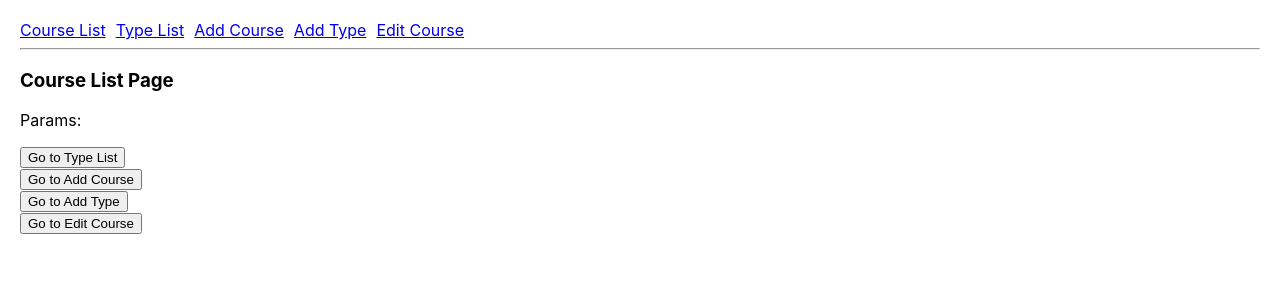
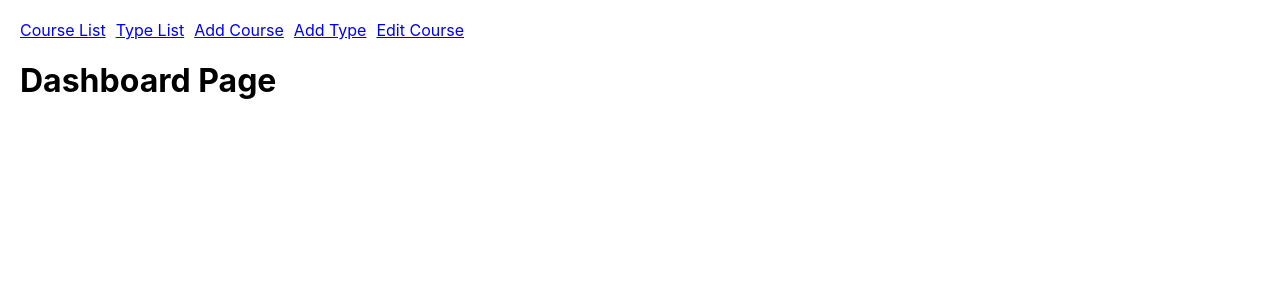
Before and after one commit to musulton/react-navigation, a React (Create React App) app: page / in a window 1280 px wide. Shown: the top 300 px of the page. Built offline with nearby package versions, Linux system fonts and the light colour scheme.

Commit message:
Remove nested route

```diff
--- a/src/App.js
+++ b/src/App.js
@@ -34,29 +34,20 @@ function NavBar() {
   )
 }
 
-
-function Layout() {
+function App() {
   return (
       <div className="App">
           <NavBar />
-        <hr />
-        <Outlet />
-      </div>
-  )
-}
-
-function App() {
-  return (
           <Routes>
-        <Route path={ROUTES.COURSE_LIST} element={<Layout />}>
-          <Route index={true} element={<CourseList />} />
+              <Route index={true} element={<h1>Dashboard Page</h1>} />
+              <Route index={true} path={ROUTES.COURSE_LIST} element={<CourseList />} />
               <Route path={ROUTES.ADD_COURSE} element={<AddCourse />} />
               <Route path={`${ROUTES.EDIT_COURSE}/:courseId?`} element={<EditCourse />} />
               <Route path={ROUTES.TYPE_LIST} element={<TypeList />} />
               <Route path={ROUTES.ADD_TYPE} element={<AddType />} />
               <Route path={"*"} element={<h3>Not Found</h3>} />
-        </Route>
           </Routes>
+      </div>
   )
 }
 
--- a/src/constants/index.js
+++ b/src/constants/index.js
@@ -1,5 +1,6 @@
 export const ROUTES = {
-    COURSE_LIST: "/",
+    DASHBOARD: "/",
+    COURSE_LIST: "/course-list",
     ADD_COURSE: "/add-course",
     ADD_TYPE: "/add-type",
     TYPE_LIST: "/type-list",
```
Lines whose indentation alone changed are shown as unchanged.
